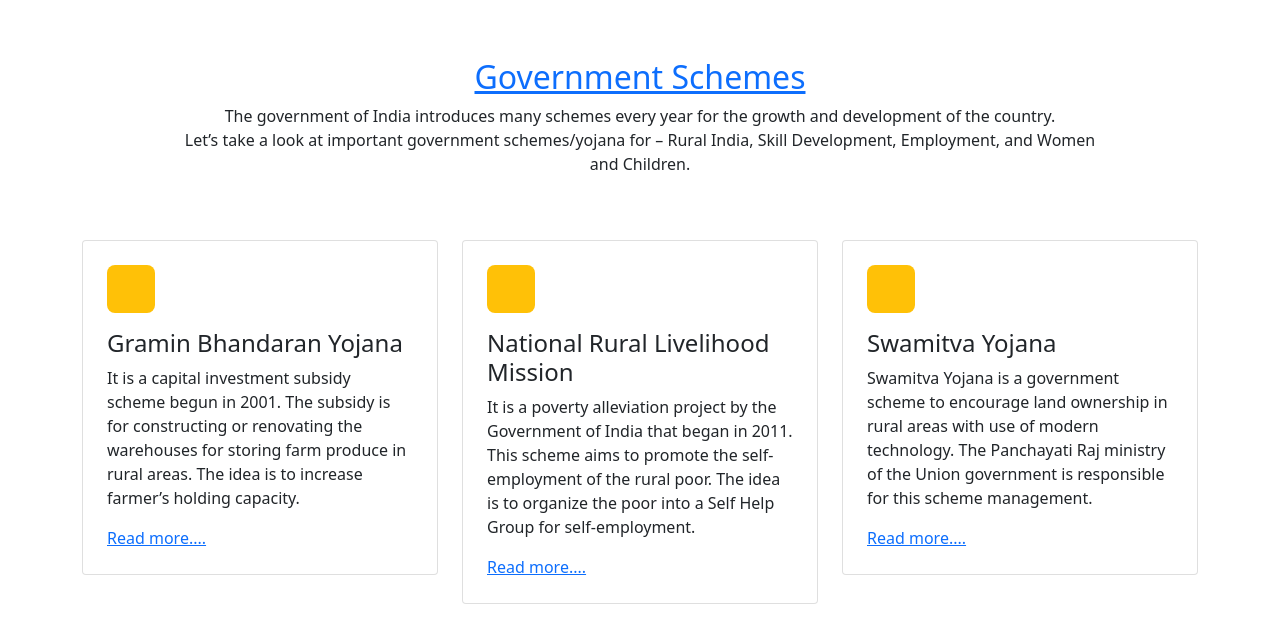
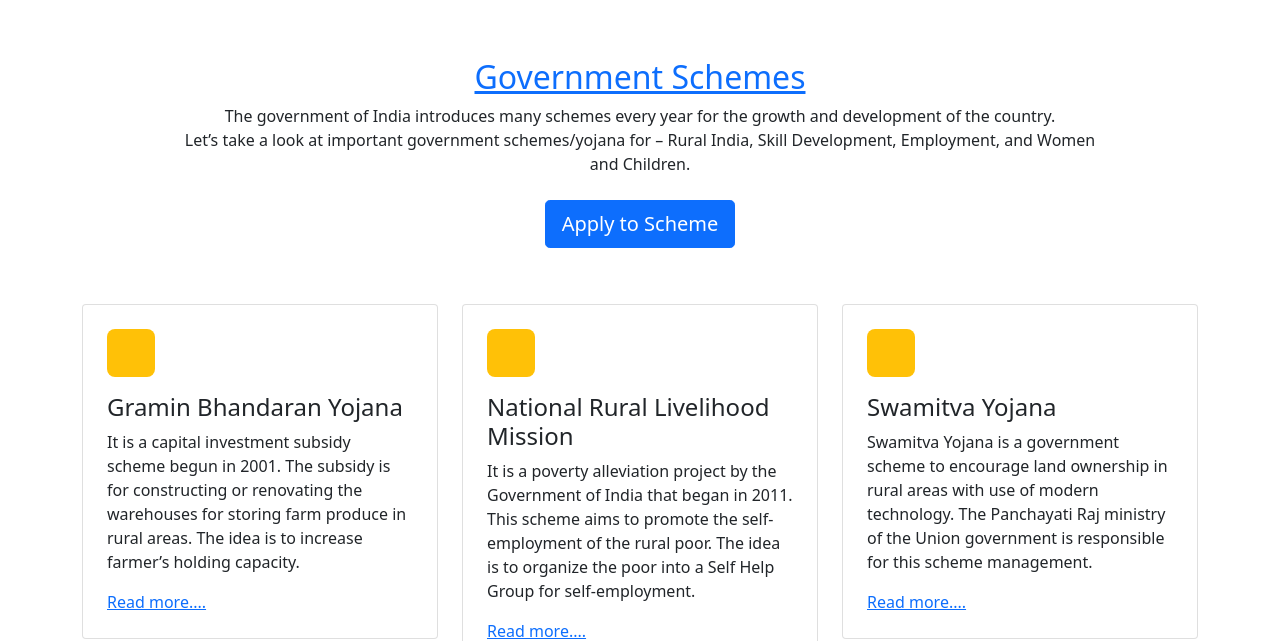
Before and after one commit to raveetle/Skillsroot_Website, a Django app: page / in a window 1280 px wide. Shown: the part 574-1215 px from the top of the page. Run offline with Django 4.2, Linux system fonts and the light colour scheme.

Commit message:
Added button - Issue resolved

```diff
--- a/clientapp/templates/clientapp/index.html
+++ b/clientapp/templates/clientapp/index.html
@@ -46,6 +46,7 @@
                 <a href="https://www.jansamarth.in/home"><h2>Government Schemes</h2></a>
                 <p class="w-lg-50">The government of India introduces many schemes every year for the growth and development of the country. <br>Let’s take a look at important government schemes/yojana for – Rural India, Skill Development, Employment, and Women and Children.
                 </p>
+                <button type="button" class="btn btn-lg btn-primary m-2">Apply to Scheme</button>
             </div>
         </div>
         <div class="row gy-4 row-cols-1 row-cols-md-2 row-cols-xl-3">
@@ -101,6 +102,7 @@
                 </div>
             </div>
         </section>
+
         <p></p>
         <section class="py-4 py-xl-5">
             <div class="container h-100">
```
Also changed, not shown: requirements.txt (+7 -6 lines), skillsroot/db.sqlite3.
